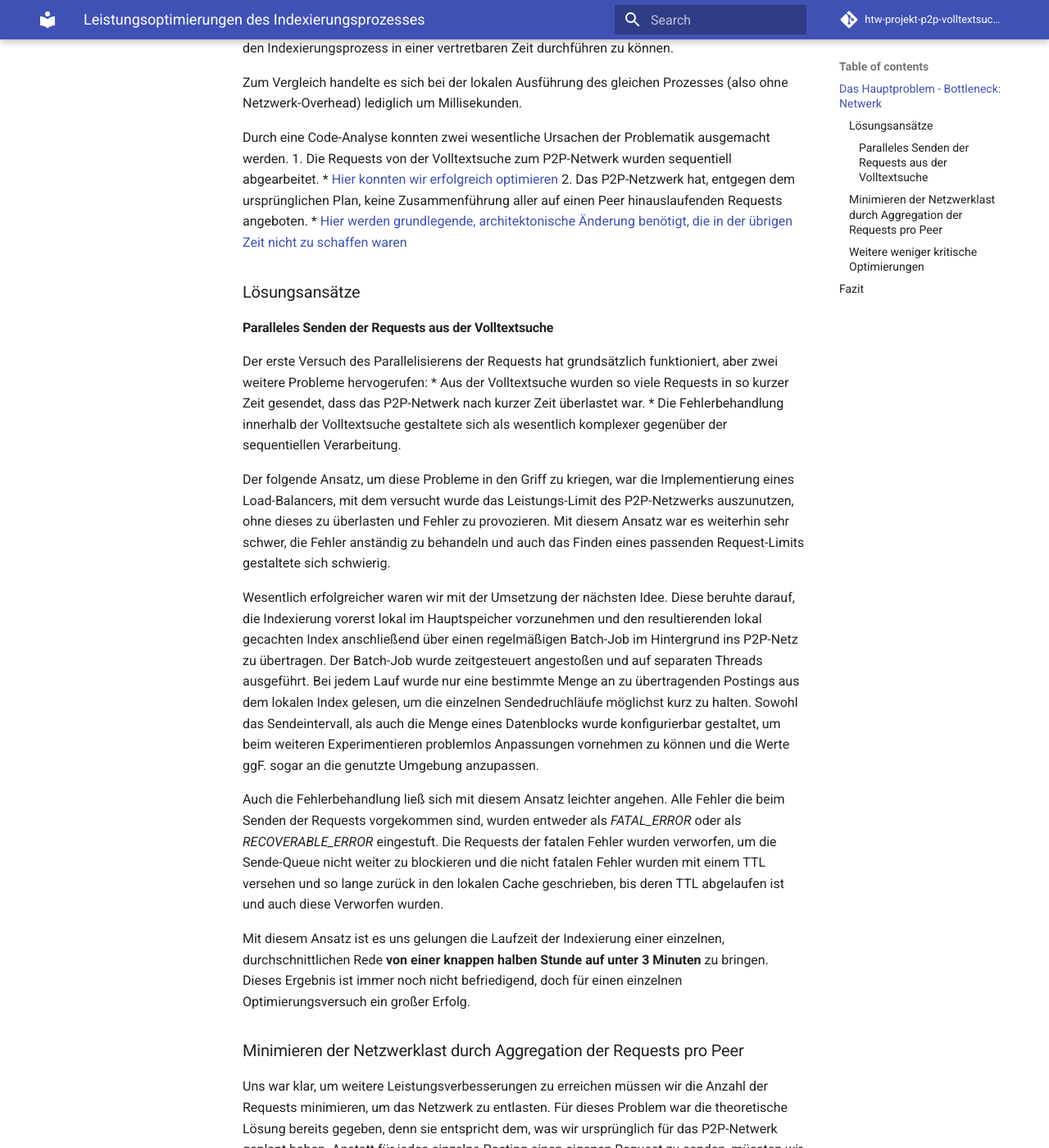
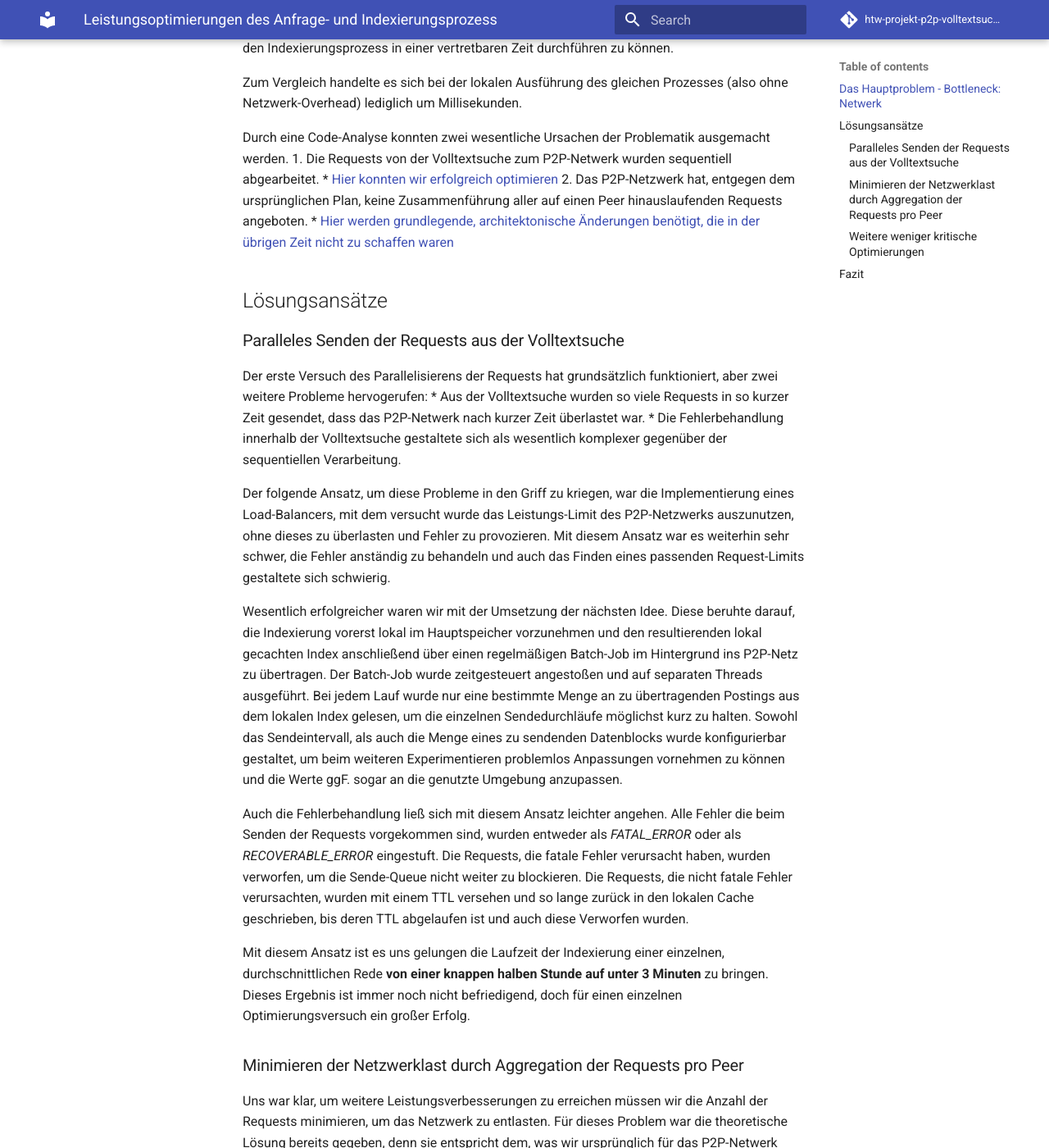
Before and after one commit to htw-projekt-p2p-volltextsuche/docs, an MkDocs documentation site: the page built from docs/outlook/future_optimizations.md, in a window 1280 px wide and 1400 px high, scrolled down 442 px. Shown: the whole window at 82% size. Built offline with MkDocs 1.6.1 and Material for MkDocs 9.7.7, drawn with Linux system fonts in a browser that asks for light colours; comment, search, counter and statistics services are not loaded; some of the changed text lies outside the part shown.

Commit message:
fix typos and structure of optimizations

```diff
--- a/docs/outlook/future_optimizations.md
+++ b/docs/outlook/future_optimizations.md
@@ -1,5 +1,5 @@
-Leistungsoptimierungen des Indexierungsprozesses
-================================================
+Leistungsoptimierungen des Anfrage- und Indexierungsprozess
+===========================================================
 
 Bei der Integration der einzelnen Sub-Systeme zum Ende des Projektes, ist klar geworden, dass das Gesamtsystem vor allem beim Indexieren kritische Performance Defizite aufweist.
 
@@ -16,13 +16,13 @@ Durch eine Code-Analyse konnten zwei wesentliche Ursachen der Problematik ausgem
 1. Die Requests von der Volltextsuche zum P2P-Netwerk wurden sequentiell abgearbeitet.
     * [Hier konnten wir erfolgreich optimieren](#paralleles-senden-der-requests-aus-der-volltextsuche)
 2. Das P2P-Netzwerk hat, entgegen dem ursprünglichen Plan, keine Zusammenführung aller auf einen Peer hinauslaufenden Requests angeboten.
-    * [Hier werden grundlegende, architektonische Änderung benötigt, die in der übrigen Zeit nicht zu schaffen waren](#minimieren-der-netzwerklast-durch-aggregation-der-requests-pro-peer)
+    * [Hier werden grundlegende, architektonische Änderungen benötigt, die in der übrigen Zeit nicht zu schaffen waren](#minimieren-der-netzwerklast-durch-aggregation-der-requests-pro-peer)
 
 
 
-### Lösungsansätze
+## Lösungsansätze
 
-#### Paralleles Senden der Requests aus der Volltextsuche
+### Paralleles Senden der Requests aus der Volltextsuche
 
 Der erste Versuch des Parallelisierens der Requests hat grundsätzlich funktioniert, aber zwei weitere Probleme hervogerufen:
 * Aus der Volltextsuche wurden so viele Requests in so kurzer Zeit gesendet, dass das P2P-Netwerk nach kurzer Zeit überlastet war.
@@ -34,12 +34,13 @@ Mit diesem Ansatz war es weiterhin sehr schwer, die Fehler anständig zu behande
 Wesentlich erfolgreicher waren wir mit der Umsetzung der nächsten Idee.
 Diese beruhte darauf, die Indexierung vorerst lokal im Hauptspeicher vorzunehmen und den resultierenden lokal gecachten Index anschließend über einen regelmäßigen Batch-Job im Hintergrund ins P2P-Netz zu übertragen.
 Der Batch-Job wurde zeitgesteuert angestoßen und auf separaten Threads ausgeführt.
-Bei jedem Lauf wurde nur eine bestimmte Menge an zu übertragenden Postings aus dem lokalen Index gelesen, um die einzelnen Sendedruchläufe möglichst kurz zu halten.
-Sowohl das Sendeintervall, als auch die Menge eines Datenblocks wurde konfigurierbar gestaltet, um beim weiteren Experimentieren problemlos Anpassungen vornehmen zu können und die Werte ggF. sogar an die genutzte Umgebung anzupassen.
+Bei jedem Lauf wurde nur eine bestimmte Menge an zu übertragenden Postings aus dem lokalen Index gelesen, um die einzelnen Sendedurchläufe möglichst kurz zu halten.
+Sowohl das Sendeintervall, als auch die Menge eines zu sendenden Datenblocks wurde konfigurierbar gestaltet, um beim weiteren Experimentieren problemlos Anpassungen vornehmen zu können und die Werte ggF. sogar an die genutzte Umgebung anzupassen.
 
 Auch die Fehlerbehandlung ließ sich mit diesem Ansatz leichter angehen.
 Alle Fehler die beim Senden der Requests vorgekommen sind, wurden entweder als _FATAL_ERROR_ oder als _RECOVERABLE_ERROR_ eingestuft.
-Die Requests der fatalen Fehler wurden verworfen, um die Sende-Queue nicht weiter zu blockieren und die nicht fatalen Fehler wurden mit einem TTL versehen und so lange zurück in den lokalen Cache geschrieben, bis deren TTL abgelaufen ist und auch diese Verworfen wurden.
+Die Requests, die fatale Fehler verursacht haben, wurden verworfen, um die Sende-Queue nicht weiter zu blockieren.
+Die Requests, die nicht fatale Fehler verursachten, wurden mit einem TTL versehen und so lange zurück in den lokalen Cache geschrieben, bis deren TTL abgelaufen ist und auch diese Verworfen wurden.
 
 Mit diesem Ansatz ist es uns gelungen die Laufzeit der Indexierung einer einzelnen, durchschnittlichen Rede **von einer knappen halben Stunde auf unter 3 Minuten** zu bringen.
 Dieses Ergebnis ist immer noch nicht befriedigend, doch für einen einzelnen Optimierungsversuch ein großer Erfolg.
```
Also changed, not shown: other parts of docs/outlook/future_optimizations.md (+2 -2 lines).
